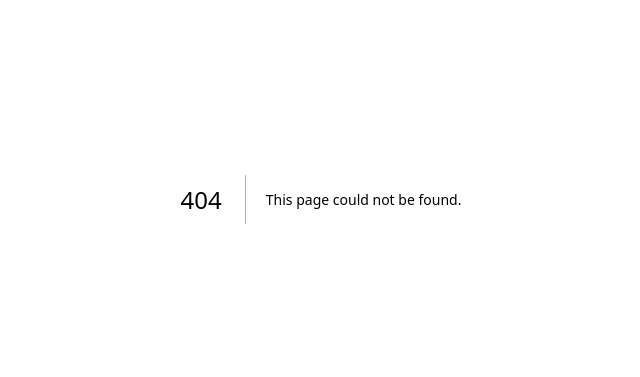
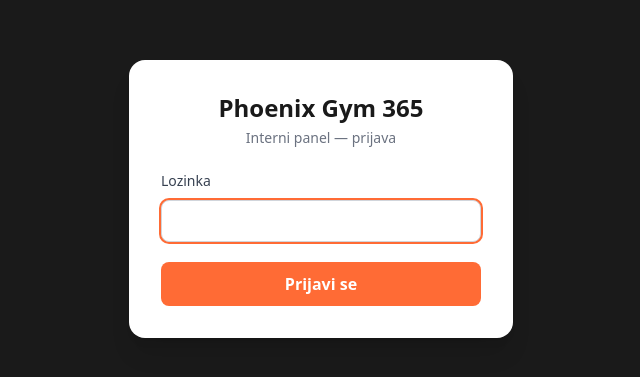
Before and after one commit to AleksandarRadinkovic/phoenix-gym-365, a Next.js app: page /dashboard/login in a window 1280 px wide. Before the commit this address had no page. Shown: the part 201-578 px from the top of the page, without its empty margins (319-959 px from the left). Built offline with nearby package versions, Linux system fonts and the light colour scheme.

Commit message:
Create page.tsx

```diff
--- /dev/null
+++ b/src/app/dashboard/login/page.tsx
@@ -0,0 +1,75 @@
+// src/app/dashboard/login/page.tsx
+'use client';
+
+import { useState, type FormEvent } from 'react';
+
+export default function DashboardLoginPage() {
+  const [password, setPassword] = useState('');
+  const [error, setError] = useState('');
+  const [loading, setLoading] = useState(false);
+
+  async function handleSubmit(e: FormEvent) {
+    e.preventDefault();
+    setError('');
+    setLoading(true);
+
+    try {
+      const res = await fetch('/api/dashboard-login', {
+        method: 'POST',
+        headers: { 'Content-Type': 'application/json' },
+        body: JSON.stringify({ password }),
+      });
+
+      if (res.ok) {
+        window.location.href = '/';
+      } else {
+        setError('Pogrešna lozinka.');
+      }
+    } catch {
+      setError('Greška pri povezivanju. Pokušaj ponovo.');
+    } finally {
+      setLoading(false);
+    }
+  }
+
+  return (
+    <main className="min-h-screen flex items-center justify-center bg-[var(--phoenix-dark)] px-4">
+      <form
+        onSubmit={handleSubmit}
+        className="w-full max-w-sm bg-white rounded-2xl shadow-xl p-8 space-y-5"
+      >
+        <div className="text-center space-y-1">
+          <h1 className="text-2xl font-bold text-[var(--phoenix-dark)]">
+            Phoenix Gym 365
+          </h1>
+          <p className="text-sm text-gray-500">Interni panel — prijava</p>
+        </div>
+
+        <div className="space-y-2">
+          <label htmlFor="password" className="text-sm font-medium text-gray-700">
+            Lozinka
+          </label>
+          <input
+            id="password"
+            type="password"
+            autoFocus
+            required
+            value={password}
+            onChange={(e) => setPassword(e.target.value)}
+            className="w-full rounded-lg border border-gray-300 px-3 py-2 focus:outline-none focus:ring-2 focus:ring-[var(--phoenix-orange)]"
+          />
+        </div>
+
+        {error && <p className="text-sm text-[var(--phoenix-red)]">{error}</p>}
+
+        <button
+          type="submit"
+          disabled={loading}
+          className="w-full rounded-lg bg-[var(--phoenix-orange)] text-white font-semibold py-2.5 hover:opacity-90 transition disabled:opacity-50"
+        >
+          {loading ? 'Provjera...' : 'Prijavi se'}
+        </button>
+      </form>
+    </main>
+  );
+}
```
